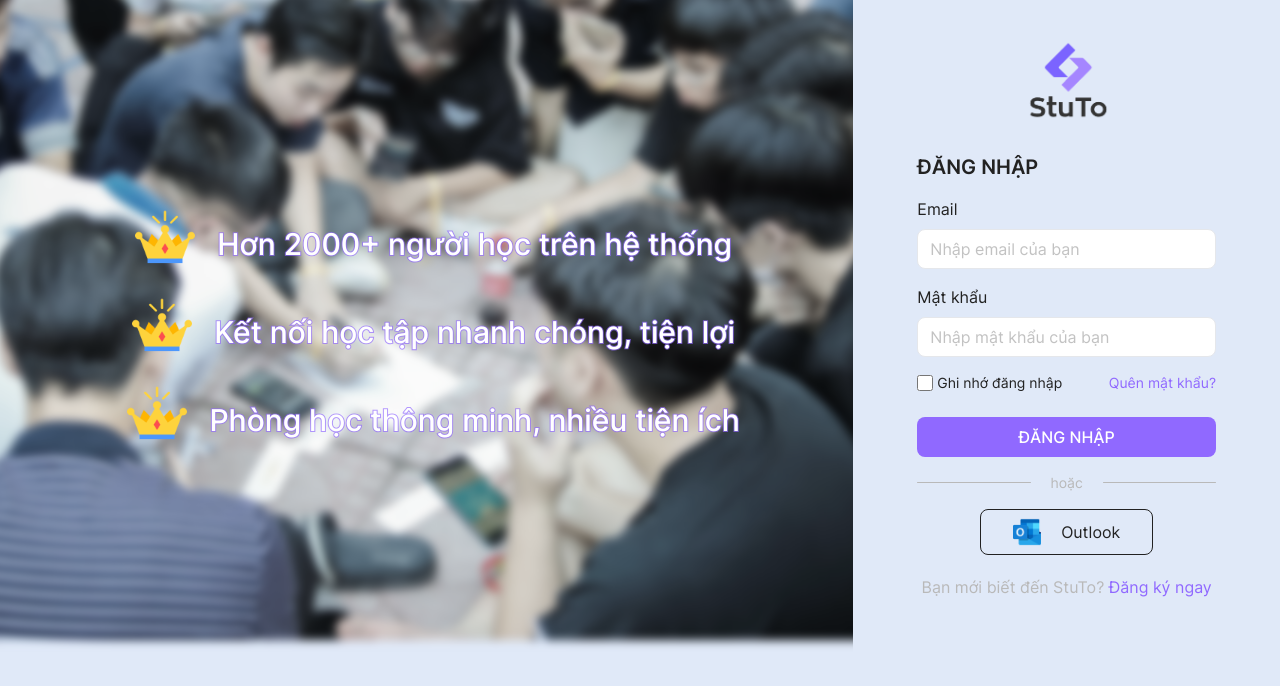
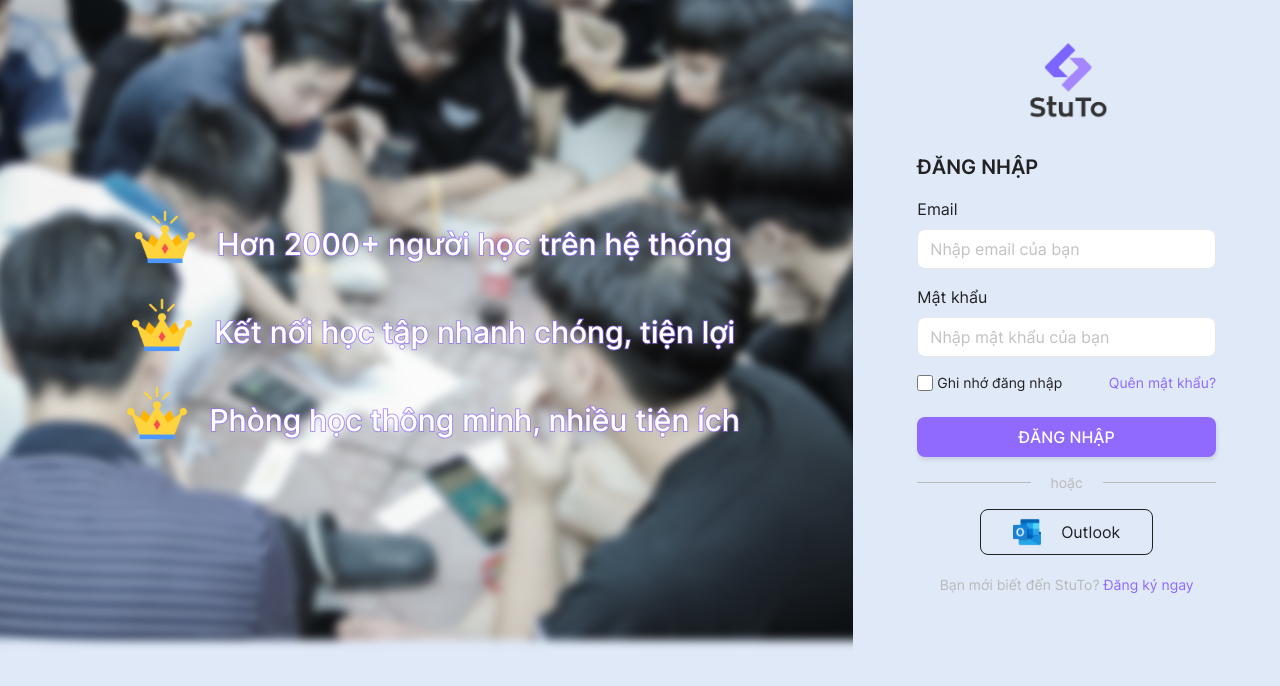
Before and after one commit to thangdev03/stuto-app, a React (Create React App) app: page /login in a window 1280 px wide. Shown: the top 686 px of the page. Built offline with nearby package versions, Linux system fonts and the light colour scheme.

Commit message:
add style login page

```diff
--- a/src/pages/client/Login.jsx
+++ b/src/pages/client/Login.jsx
@@ -43,9 +43,9 @@ function Login() {
                 <h1 className="mt-3 text-xl font-semibold">ĐĂNG NHẬP</h1>
                 <form action="" className="mt-4 flex flex-col gap-2">
                     <label htmlFor="email" className="">Email</label>
-                    <input type="email" id="email" placeholder="Nhập email của bạn" className="h-10 rounded-lg p-3 placeholder:text-textInactive/45 outline-none border focus:border-primaryColor/70 focus:shadow-md"/>
+                    <input type="email" id="email" placeholder="Nhập email của bạn" required className="h-10 rounded-lg p-3 placeholder:text-textInactive/45 outline-none border focus:border-primaryColor/70 focus:shadow-md"/>
                     <label htmlFor="password" className="mt-2">Mật khẩu</label>
-                    <input type="text" id="password" placeholder="Nhập mật khẩu của bạn" className="h-10 rounded-lg p-3 placeholder:text-textInactive/45 outline-none border focus:border-primaryColor/70 focus:shadow-md"/>
+                    <input type="text" id="password" placeholder="Nhập mật khẩu của bạn" required className="h-10 rounded-lg p-3 placeholder:text-textInactive/45 outline-none border focus:border-primaryColor/70 focus:shadow-md"/>
                     <div className="mt-2 flex justify-between items-center">
                         <div className="flex items-center gap-1">
                             <input type="checkbox" id="remember-login" className="w-4 h-4"/>
@@ -53,7 +53,7 @@ function Login() {
                         </div>
                             <a href="#" className="text-sm text-primaryColor">Quên mật khẩu?</a>
                     </div>
-                    <button type="submit" className="mt-4 py-2 rounded-lg bg-primaryColor text-white text-base font-medium">ĐĂNG NHẬP</button>
+                    <button type="submit" className="mt-4 py-2 rounded-lg bg-primaryColor text-white text-base font-medium shadow-blockShadow hover:bg-primaryColor/90">ĐĂNG NHẬP</button>
                 </form>
                 <div className="my-4 flex gap-5 items-center">
                     <span className="h-[1px] grow rounded-full bg-[#b9b9b9]"></span>
@@ -64,7 +64,7 @@ function Login() {
                     <img src="/img/outlook-icon.png" alt="outlook" className="w-7"/>
                     Outlook
                 </a>
-                <p className="mt-5 text-center text-[#b9b9b9]">
+                <p className="mt-5 text-center text-[#b9b9b9] text-sm">
                     Bạn mới biết đến StuTo? <a href="#" className="text-primaryColor">Đăng ký ngay</a>
                 </p>
             </div>
```
